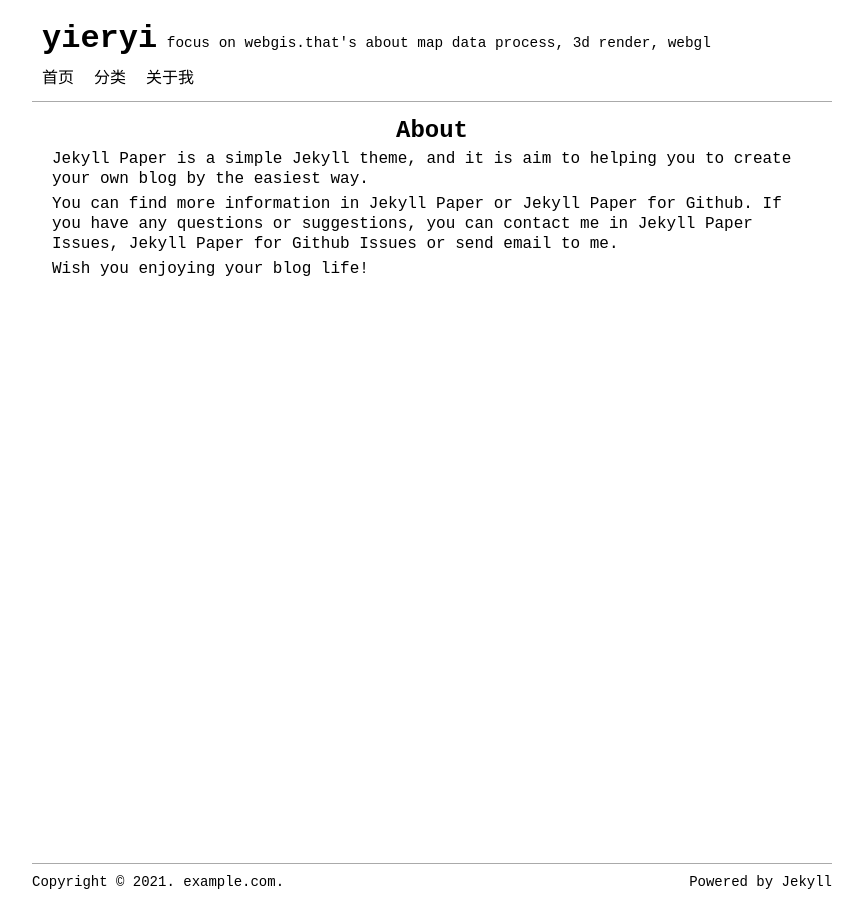
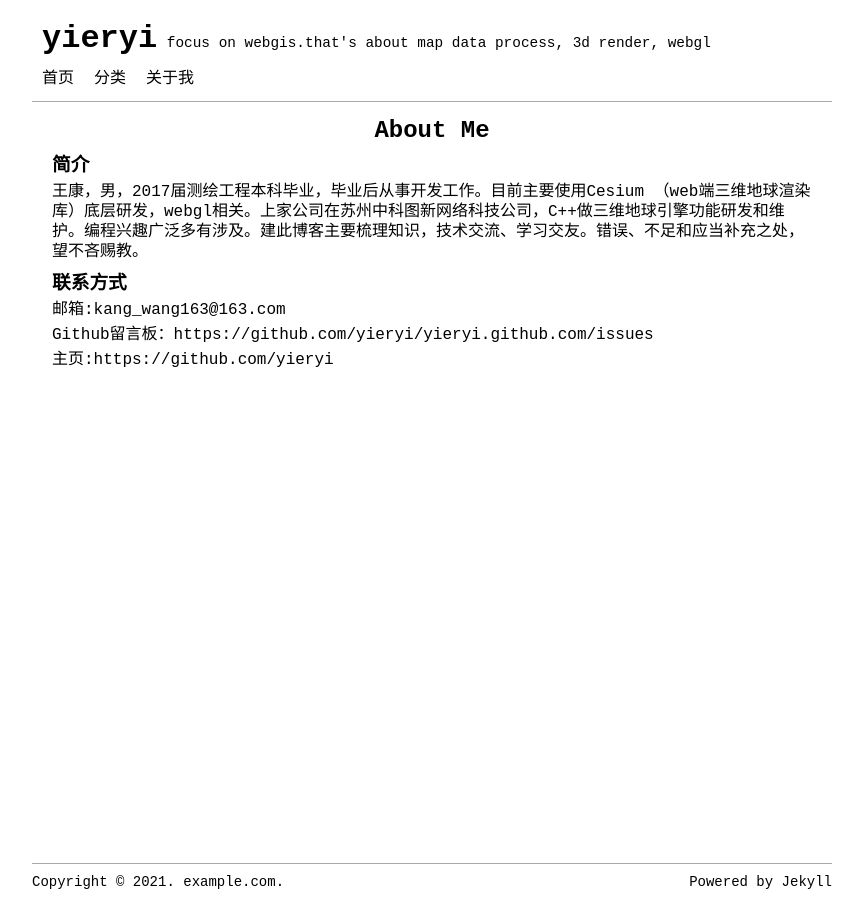
Before and after one commit to yieryi/yieryi.github.com, a Jekyll site: the page built from pages/about.md, in a window 1280 px wide. Shown: the whole page, without its empty margins (208-1071 px from the left). Built offline with Jekyll 4.4.1, drawn with Linux system fonts in a browser that asks for light colours.

Commit message:
更新个人简介

```diff
--- a/pages/about.md
+++ b/pages/about.md
@@ -1,16 +1,17 @@
 ---
 layout: page
-title: About
+title: About Me
 permalink: /about/
 ---
 
-Jekyll Paper is a simple Jekyll theme, and it is aim to helping you to create your own blog by the easiest way.
+### 简介
 
-You can find more information in [Jekyll Paper][jekyll-paper] or [Jekyll Paper for Github][jekyll-paper-github]. If you have any questions or suggestions, you can contact me in [Jekyll Paper Issues][jekyll-paper-issues], [Jekyll Paper for Github Issues][jekyll-paper-github-issues] or send email to [me](mailto:i@ghosind.com).
+王康，男，2017届测绘工程本科毕业，毕业后从事开发工作。目前主要使用Cesium （web端三维地球渲染库）底层研发，webgl相关。上家公司在苏州中科图新网络科技公司，C++做三维地球引擎功能研发和维护。编程兴趣广泛多有涉及。建此博客主要梳理知识，技术交流、学习交友。错误、不足和应当补充之处，望不吝赐教。
 
-Wish you enjoying your blog life!
+### 联系方式
 
-[jekyll-paper]: https://github.com/ghosind/Jekyll-Paper
-[jekyll-paper-github]: https://github.com/ghosind/Jekyll-Paper-Github
-[jekyll-paper-issues]: https://github.com/ghosind/Jekyll-Paper/issues
-[jekyll-paper-github-issues]: https://github.com/ghosind/Jekyll-Paper-Github/issues
+邮箱:[kang_wang163@163.com](mailto:kang_wang163@163.com)
+
+Github留言板：https://github.com/yieryi/yieryi.github.com/issues
+
+主页:https://github.com/yieryi
```
